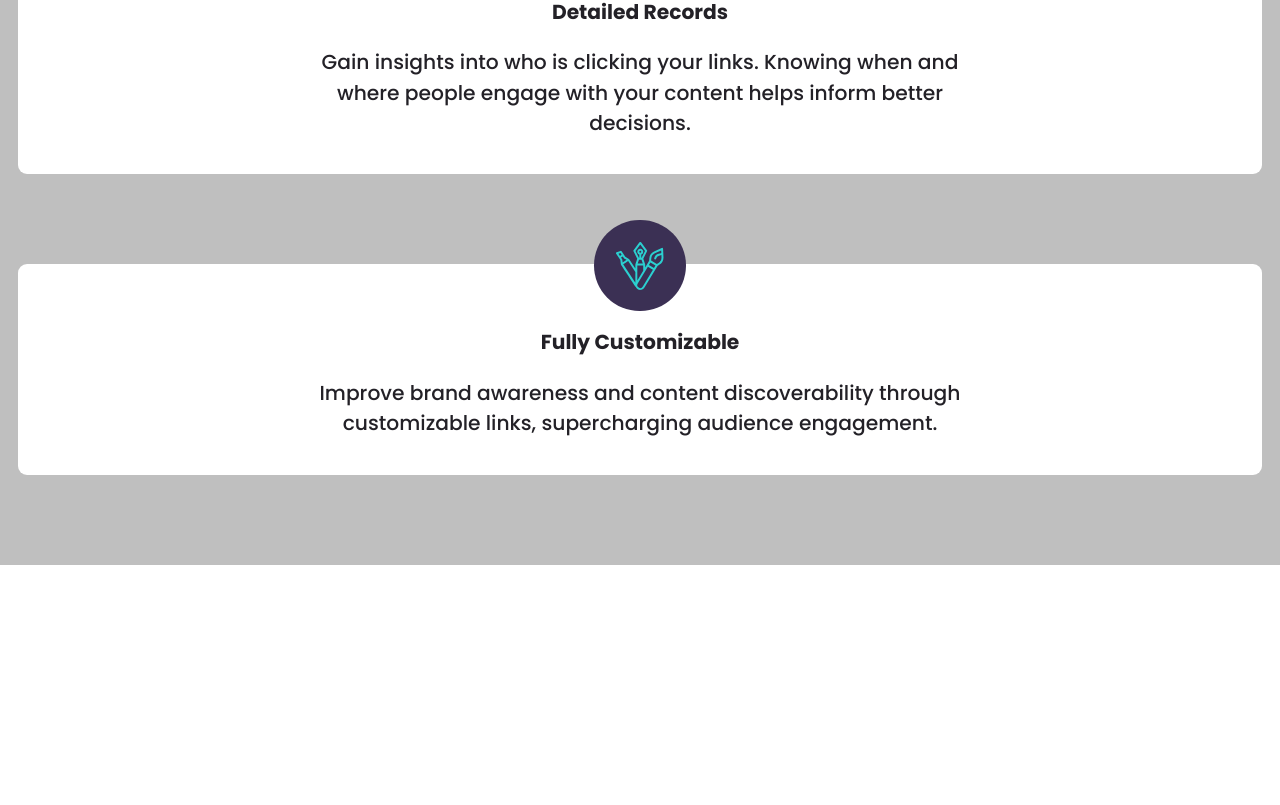
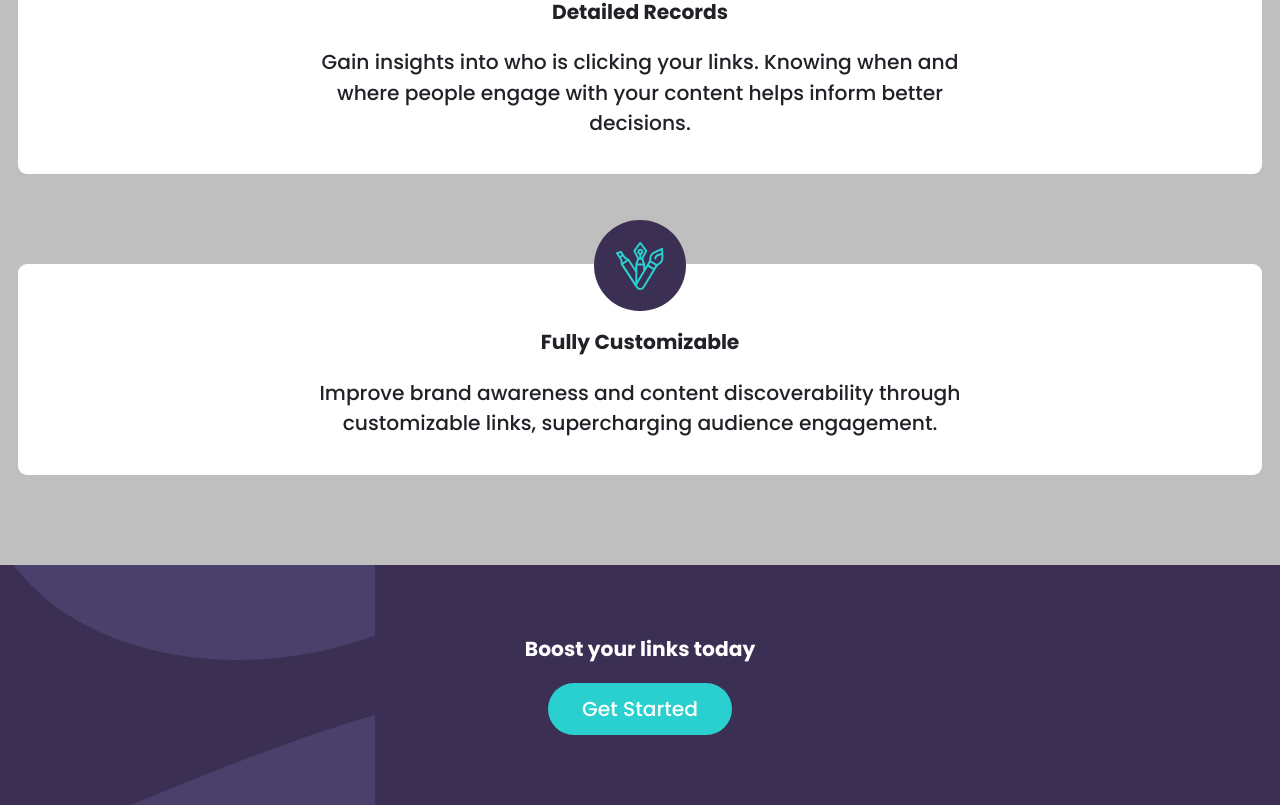
Before and after one commit to shamwela/shortly, a React (Create React App) app: page / in a window 1280 px wide. Shown: the part 1714-2519 px from the top of the page. Before the commit the page ends 2279 px from the top, so only its background shows below. Built offline with nearby package versions, Linux system fonts and the light colour scheme.

Commit message:
Create BottomCallToAction

```diff
--- /dev/null
+++ b/src/components/BottomCallToAction.jsx
@@ -0,0 +1,37 @@
+import React from 'react'
+import styled from 'styled-components'
+import MobileBackground from '../assets/bg-boost-mobile.svg'
+import DesktopBackground from '../assets/bg-boost-desktop.svg'
+import '../utils/variables.css'
+import Button from './Button'
+
+const Wrapper = styled.div`
+  min-height: 30vh;
+  background: var(--dark-violet) url(${MobileBackground}) no-repeat left center;
+  display: grid;
+  justify-content: center;
+  justify-items: center;
+  align-content: center;
+  grid-row-gap: 1rem;
+
+  @media (min-width: 1440px) {
+    background-image: url(${DesktopBackground});
+  }
+`
+
+const Heading = styled.h3`
+  color: white;
+`
+
+const StyledButton = styled(Button)`
+  width: max-content;
+`
+
+export default function BottomCallToAction() {
+  return (
+    <Wrapper>
+      <Heading>Boost your links today</Heading>
+      <StyledButton>Get Started</StyledButton>
+    </Wrapper>
+  )
+}
--- a/src/index.js
+++ b/src/index.js
@@ -1,6 +1,6 @@
 import React from 'react'
 import ReactDOM from 'react-dom'
-import Shortly from './pages'
+import Shortly from './pages/index'
 import './global.css'
 
 ReactDOM.render(
--- a/src/pages/index.jsx
+++ b/src/pages/index.jsx
@@ -4,6 +4,7 @@ import NavigationBar from '../components/Nav/NavigationBar'
 import Intro from '../components/Intro'
 import InputOutputSection from '../components/InputOutputSection'
 import FeatureSection from '../components/FeatureSection'
+import BottomCallToAction from '../components/BottomCallToAction'
 
 const Main = styled.main`
   /* Since Navigation Bar's left and right paddings are 5rem */
@@ -24,6 +25,7 @@ export default function Shortly() {
         <InputOutputSection />
       </Main>
       <FeatureSection />
+      <BottomCallToAction />
     </>
   )
 }
```
